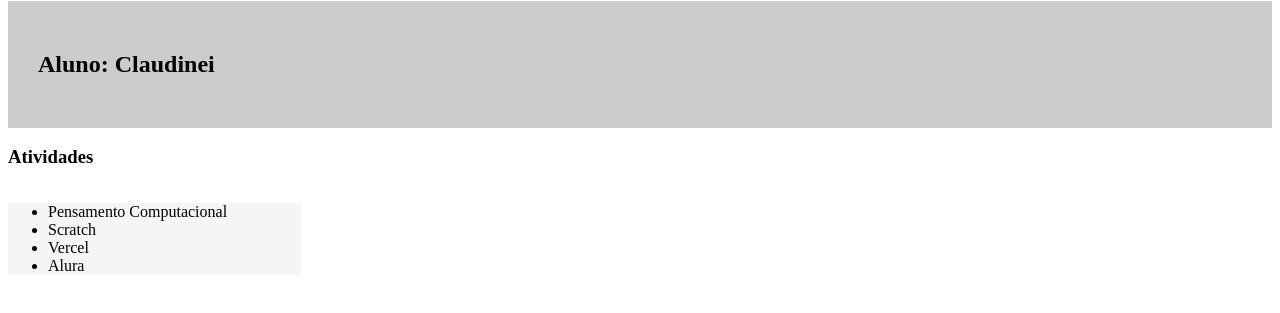
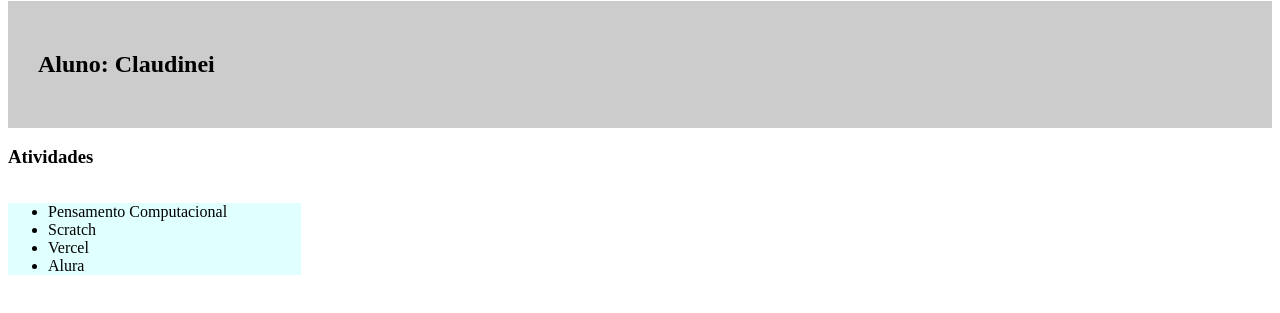
Before and after one commit to professorclaudinei/Prova-de-Pensamento, a plain HTML site: page index.html in a window 1280 px wide. Shown: the part 79-392 px from the top of the page. Drawn offline with Linux system fonts and the light colour scheme.

Commit message:
Update style.css

```diff
--- a/style.css
+++ b/style.css
@@ -20,5 +20,5 @@ ul {
 	vertical-align: top;
 	width: 20%;
 	margin-right: 15%;
-	background: #F5F5F5
+	background: #E0FFFF
 }
```
